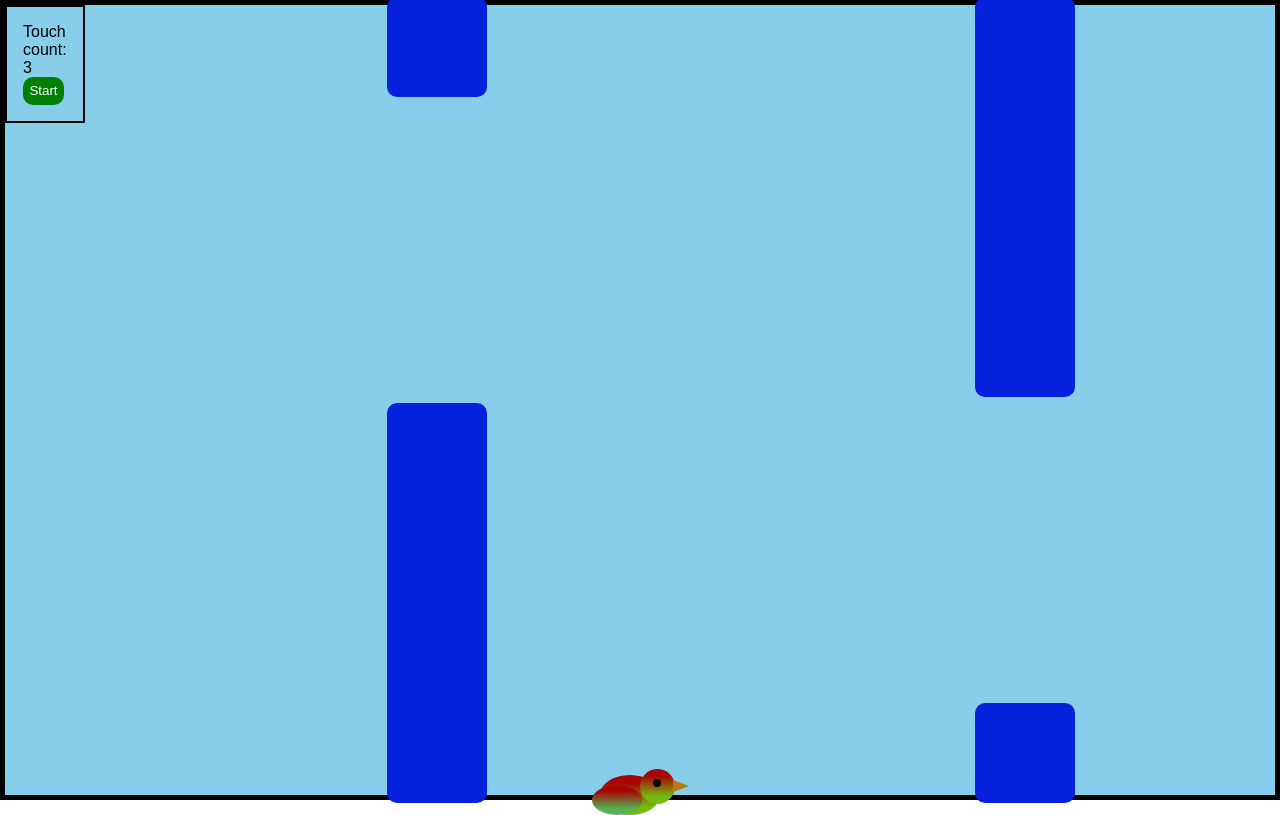
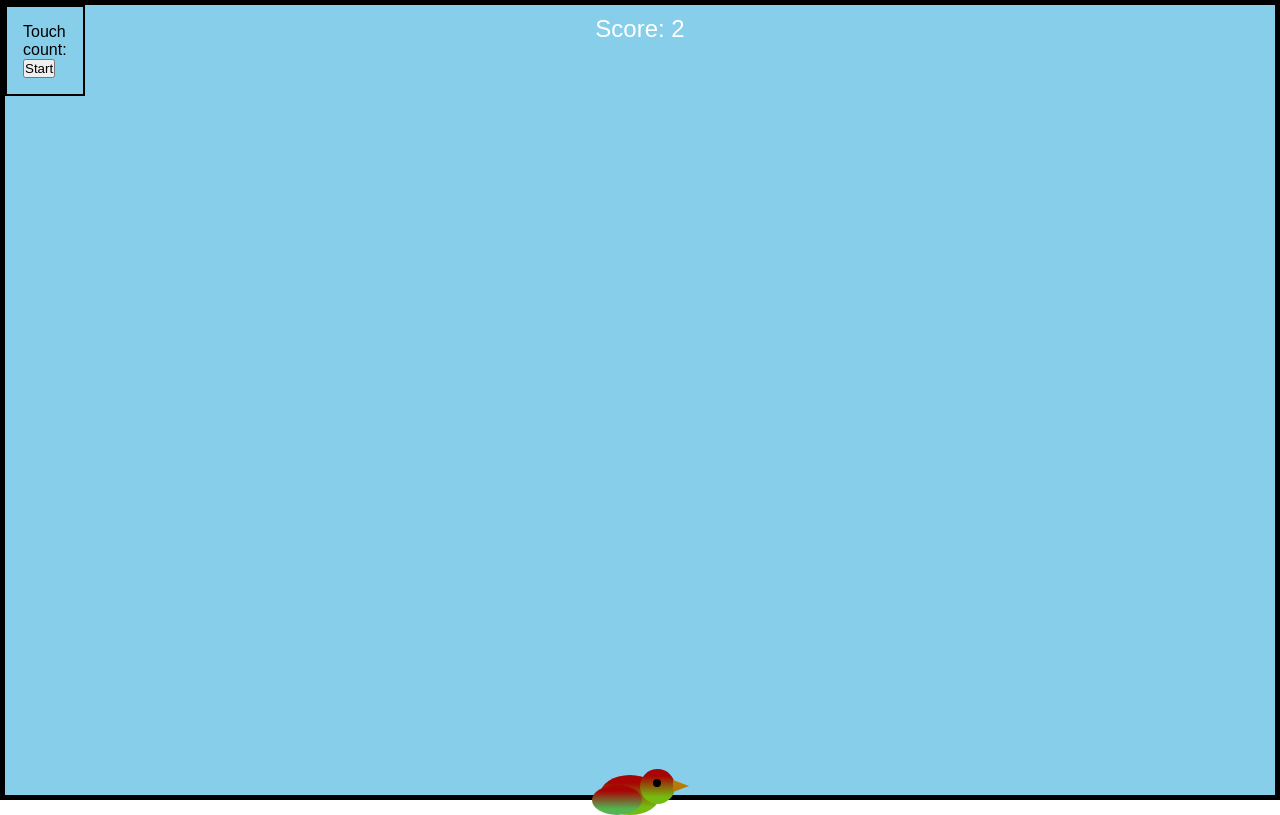
Before and after one commit to volodyslav/birdJumpJS, a plain HTML site: page index.html in a window 1280 px wide. Both pictures are taken after a click on the button "Start". Drawn offline with Linux system fonts and the light colour scheme.

Commit message:
add: game stop

```diff
--- a/index.html
+++ b/index.html
@@ -12,6 +12,7 @@
             <p class="touch"></p>
             <button class="start">Start</button>
         </div>
+        <p class="score"></p>
         <div class="bird">
             <div class="head"></div>
             <div class="body"></div>
--- a/js/constants.js
+++ b/js/constants.js
@@ -1,8 +1,8 @@
-const pipeAmount = 40;
+const pipeAmount = 10;
 
 // size random
 const pipeHeightTop = [400, 200, 100, 300];
 const pipeHeightBottom = [100, 300, 400, 200];
 const positionPipe = {
-    "top": -1, "bottom": -1
+    "top": -1, "bottom": 0
 }
--- a/js/main.js
+++ b/js/main.js
@@ -1,11 +1,12 @@
-
 let startGame = false; // game is off
 const gravity = 1; // gravity
 const speedUp = -10;
 let birdTop = 50;
+
+let birdIntervalDown;
+let birdIntervalUp;
 // Container
 const containerDiv = document.querySelector(".container");
-
 // get the bird's rect
 const birdDiv = document.querySelector(".bird");
 const birdRect = birdDiv.getBoundingClientRect();
@@ -15,32 +16,60 @@ const textTouch = document.querySelector(".touch");
 textTouch.textContent = "Touch count: ";
 let touchCount = 0;
 
+// Score
+let score = 0;
+const scoreText = document.querySelector(".score");
+const startButton = document.querySelector(".start");
+
+startGame = false; // fset game false
+score = 0;
+startButton.addEventListener("click", () => {
+    if (!startGame){
+        startGame = true; // Toggle the game state
+        console.log("Game Started:", startGame);
+        startButton.disabled = true;
+        createPipes()
+        moveBird()
+    }
+});
+
+function stopGame() {
+    startGame = false; // Set the game state to false
+    startButton.disabled = false; // Enable the start button to allow restarting
+    clearInterval(birdIntervalDown); // Clear the bird movement interval
+    document.removeEventListener("keydown", birdIntervalUp); // Remove the space key handler
+    containerDiv.querySelectorAll(".pipe").forEach(pipe => pipe.remove()); // Remove all pipes
+    console.log("Game stopped.");
+}
+
 
 function moveBird() {
-    const interval = setInterval(() => {
+    const birdIntervalDown = setInterval(() => {
         birdTop += gravity;
         birdDiv.style.top = `${birdTop}%`;
         if (birdTop <= 0 || birdTop >= 100) {
-            clearInterval(interval);
+            clearInterval(birdIntervalDown);
             console.log("Bird hit the boundary!");
+            stopGame();
         }
     }, 40);
-    document.addEventListener("keydown", (event) => {
+    birdIntervalUp = (event) => {
         if (event.code === "Space"){
             birdTop += speedUp;
             birdDiv.style.top = `${birdTop}%`;
             if (birdTop <= 0 || birdTop >= 100) {
-                clearInterval(interval);
+                clearInterval(birdIntervalDown);
                 console.log("Bird hit the boundary!");
+                stopGame();
             }
         }
-    })
+    }
+    document.addEventListener("keydown", birdIntervalUp);
 }
 
 function movePipe(){
     // create the pipe element
     const randomPipeSize = Math.floor(Math.random() * pipeHeightTop.length);
-    console.log(randomPipeSize);
 
     // Top pipe
     const pipeDivTop = document.createElement("div");
@@ -72,16 +101,11 @@ function movePipe(){
         const birdRect = birdDiv.getBoundingClientRect(); // Changes the bird postions when move
         const pipeRectTop = pipeDivTop.getBoundingClientRect();
         const pipeRectBottom = pipeDivBottom.getBoundingClientRect();
-        if (birdRect.right > pipeRectTop.left && birdRect.left < pipeRectTop.right && birdRect.bottom > pipeRectTop.top && birdRect.top < pipeRectTop.bottom) {
+        if ((birdRect.right > pipeRectTop.left && birdRect.left < pipeRectTop.right && birdRect.bottom > pipeRectTop.top && birdRect.top < pipeRectTop.bottom) || (birdRect.right > pipeRectBottom.left && birdRect.left < pipeRectBottom.right && birdRect.bottom > pipeRectBottom.top && birdRect.top < pipeRectBottom.bottom)) {
             touchCount++
             textTouch.textContent = `Touch count: ${touchCount}`
             console.log("Touch!"); // Collision detected
-            clearInterval(collisionCheckInterval); // Stop checking after collision
-        }
-        if (birdRect.right > pipeRectBottom.left && birdRect.left < pipeRectBottom.right && birdRect.bottom > pipeRectBottom.top && birdRect.top < pipeRectBottom.bottom) {
-            touchCount++
-            textTouch.textContent = `Touch count: ${touchCount}`
-            console.log("Touch!"); // Collision detected
+            stopGame();  // Stop the game when collision detected
             clearInterval(collisionCheckInterval); // Stop checking after collision
         }
     }, 100);
@@ -91,10 +115,8 @@ function createPipes(){
     for (let i = 0; i < pipeAmount; i++){
         setTimeout(() => {
             movePipe();
+            score++;
+            scoreText.textContent = `Score: ${score}`;
         }, i * 2000)
     }
 }
-
-
-createPipes()
-moveBird()
--- a/style.css
+++ b/style.css
@@ -120,10 +120,12 @@ body{
     padding: 1rem;
 }
 
-.start{
-    background-color: green;
+.score{
+    position: absolute;
+    top: 10px;
+    left: 50%;
+    font-size: 24px;
     color: white;
-    padding: 0.4rem;
-    border: none;
-    border-radius: 10px;
+    z-index: 60;
+    transform: translateX(-50%);
 }
```
